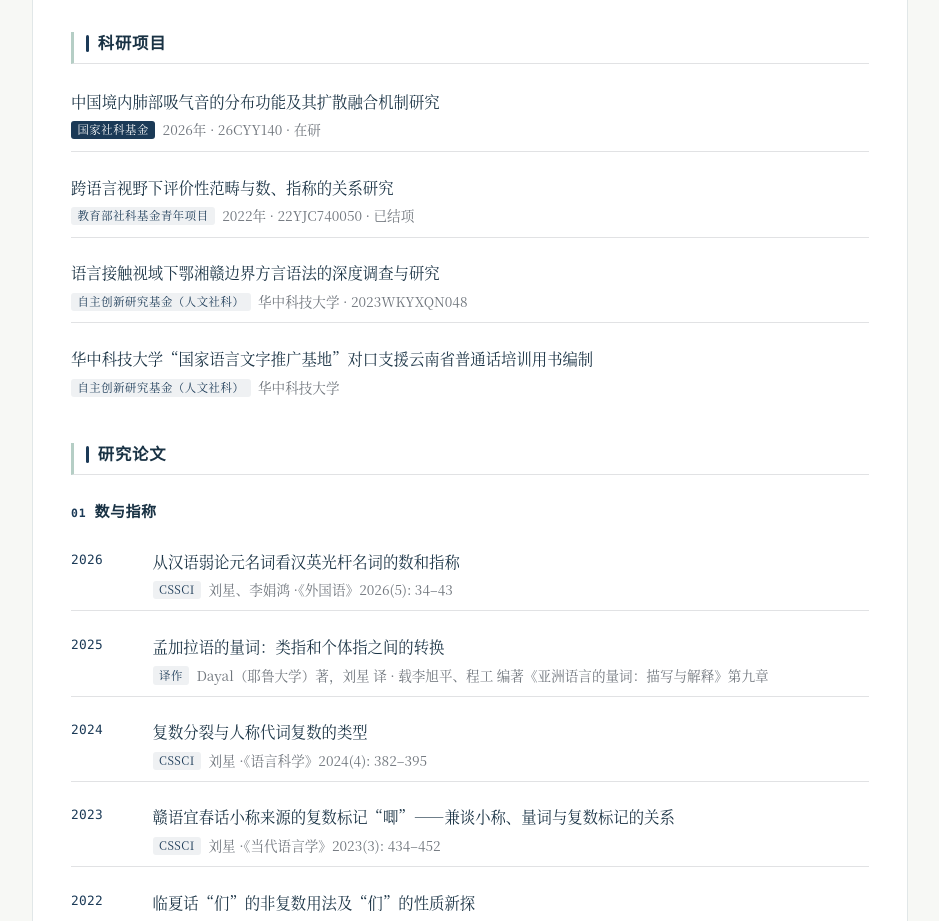
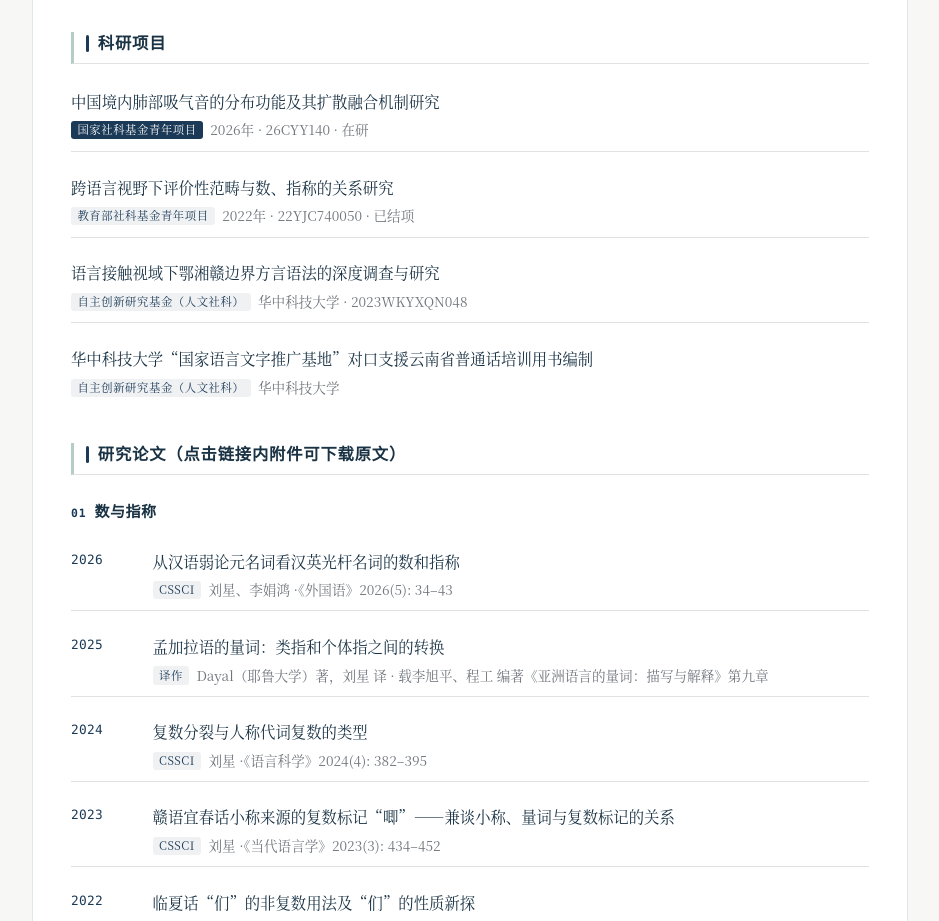
Before and after one commit to liuxing0321/liuxing0321.github.io, a plain HTML site: page index.html in a window 1280 px wide. Shown: the part 2452-3373 px from the top of the page, without its empty margins (322-1261 px from the left). Drawn offline with Linux system fonts and the light colour scheme; some packages are replaced by stand-ins of ours; a script that the page names is missing.

Commit message:
Update research.html

```diff
--- a/sections/research.html
+++ b/sections/research.html
@@ -140,7 +140,7 @@
       <ul class="wb-list flow">
         <li>
           <p class="wb-title">中国境内肺部吸气音的分布功能及其扩散融合机制研究</p>
-          <p class="wb-meta"><span class="wb-tag wb-tag--key">国家社科基金</span>2026年 · 26CYY140 · 在研</p>
+          <p class="wb-meta"><span class="wb-tag wb-tag--key">国家社科基金青年项目</span>2026年 · 26CYY140 · 在研</p>
         </li>
         <li>
           <p class="wb-title"><a href="http://faculty.hust.edu.cn/liuxing123/zh_CN/kyxm/2380110/content/11054.htm#kyxm">跨语言视野下评价性范畴与数、指称的关系研究</a></p>
@@ -156,7 +156,7 @@
         </li>
       </ul>
 
-      <h2 class="wb-sub">研究论文</h2>
+      <h2 class="wb-sub">研究论文（点击链接内附件可下载原文）</h2>
 
       <h3 class="wb-dir"><span>01</span>数与指称</h3>
       <ul class="wb-list">
```
